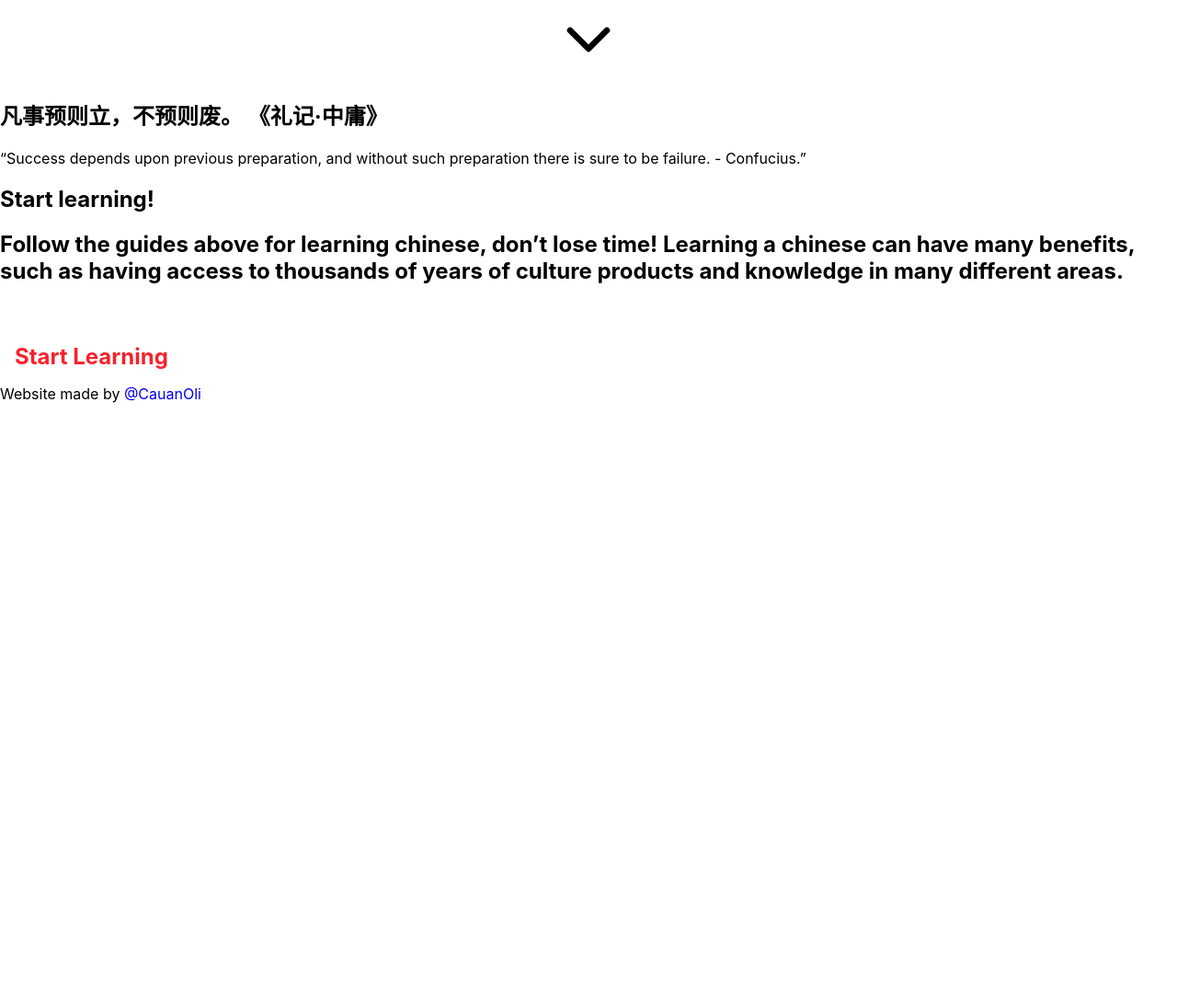
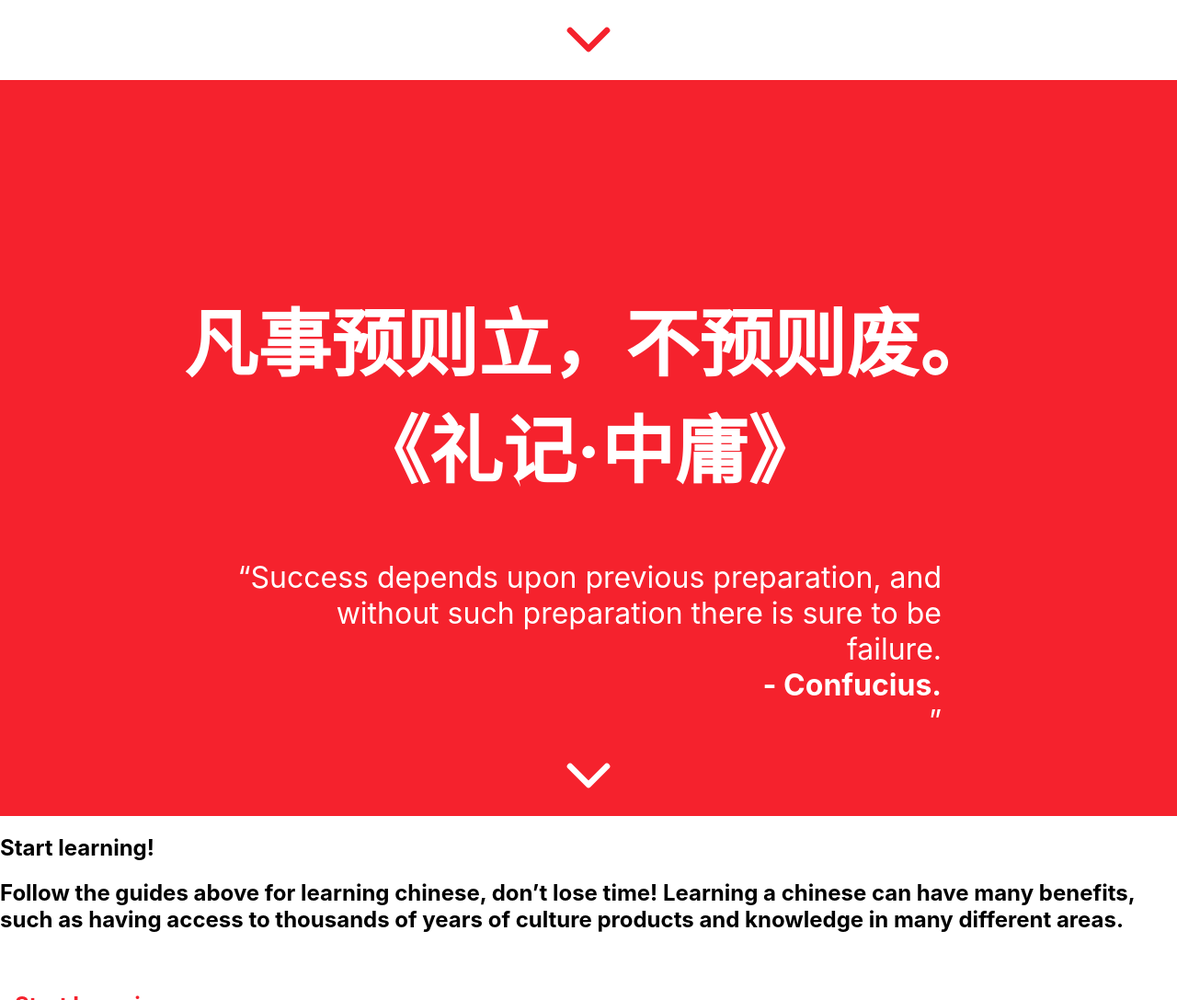
Before and after one commit to cauanoli/landing-page, a plain HTML site: page index.html in a window 1280 px wide. Shown: the part 1513-2600 px from the top of the page at 92% size. Before the commit the page ends 1951 px from the top, so only its background shows below. Drawn offline with Linux system fonts and the light colour scheme.

Commit message:
feat: style motivation section

```diff
--- a/index.css
+++ b/index.css
@@ -115,7 +115,7 @@ a.button {
     display: flex;
     flex-direction: column;
     justify-content: space-between;
-    height: 100vh;
+    min-height: 100vh;
     gap: 64px;
 }
 
@@ -175,3 +175,45 @@ a.button {
 .down-button {
     margin: 0 auto;
 }
+
+#motivation {
+    min-height: 100vh;
+    background-color: #F5222D;
+    color: white;
+
+    display: flex;
+    flex-direction: column;
+    justify-content: space-between;
+    align-items: center;
+    padding: 0;
+}
+
+.motivation-content {
+    display: flex;
+    flex-direction: column;
+    align-items: center;
+    justify-content: flex-end;
+    width: 100%;
+    flex: 1;
+}
+
+#motivation h2 {
+    font-size: 80px;
+    padding: 0;
+    text-align: center;
+}
+
+#motivation q {
+    font-size: 32px;
+    max-width: 60%;
+    text-align: right;
+}
+
+#motivation q span {
+    font-weight: bold;
+    display: block;
+}
+
+#motivation .down-button {
+    color: white;
+}
--- a/index.html
+++ b/index.html
@@ -103,7 +103,7 @@
         </div>
         <a class="down-button" href="#motivation">
           <img
-            src="./images/chevron-down.svg"
+            src="./images/chevron-down-red.svg"
             alt="down button to next section"
             width="80"
           />
@@ -111,11 +111,21 @@
       </section>
 
       <section id="motivation">
-        <h2 lang="zh">凡事预则立，不预则废。 《礼记·中庸》</h2>
-        <q
-          >Success depends upon previous preparation, and without such
-          preparation there is sure to be failure. <span> - Confucius.</span></q
-        >
+        <div class="motivation-content">
+          <h2 lang="zh">凡事预则立，不预则废。 <br />《礼记·中庸》</h2>
+          <q
+            >Success depends upon previous preparation, and without such
+            preparation there is sure to be failure.
+            <span> - Confucius.</span></q
+          >
+        </div>
+        <a class="down-button" href="#start-learning">
+          <img
+            src="./images/chevron-down-white.svg"
+            alt="down button to next section"
+            width="80"
+          />
+        </a>
       </section>
 
       <section id="start-learning">
```
Also changed, not shown: images/chevron-down-red.svg (added), images/chevron-down-white.svg (added).
